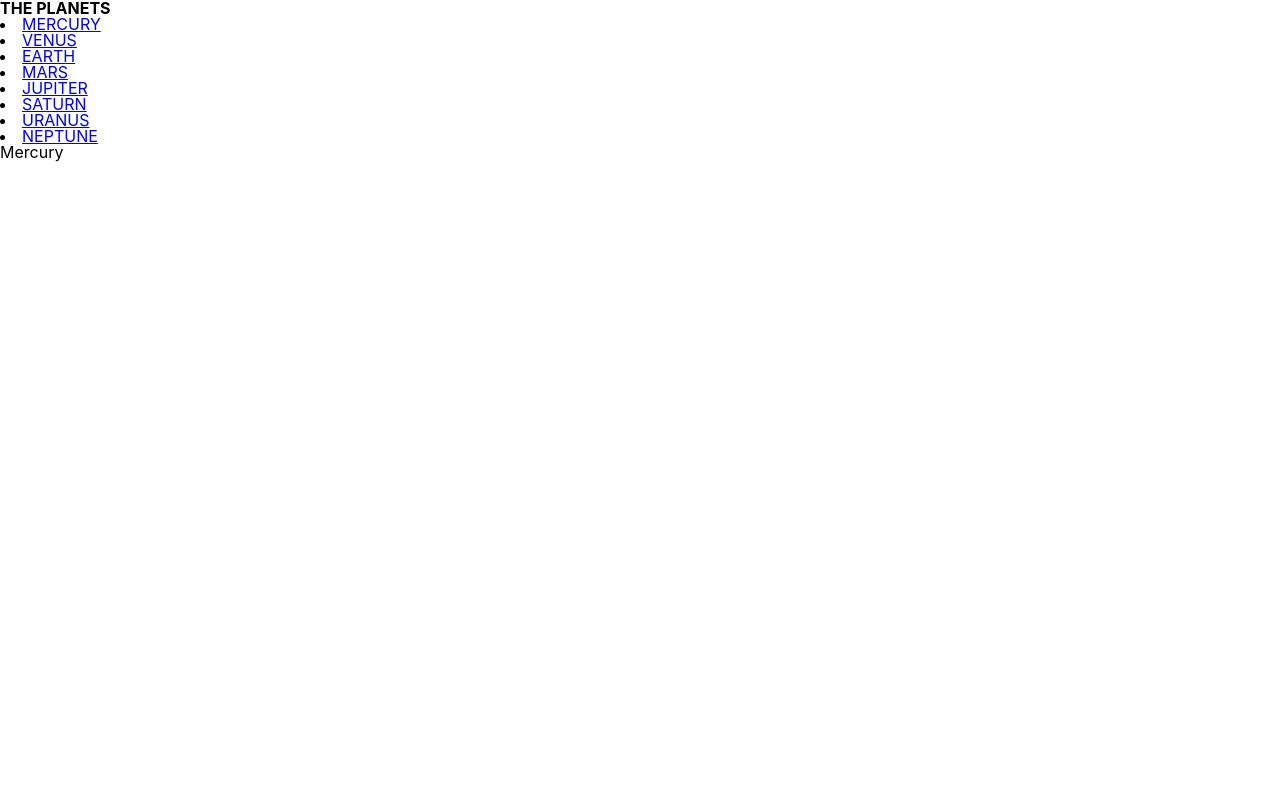
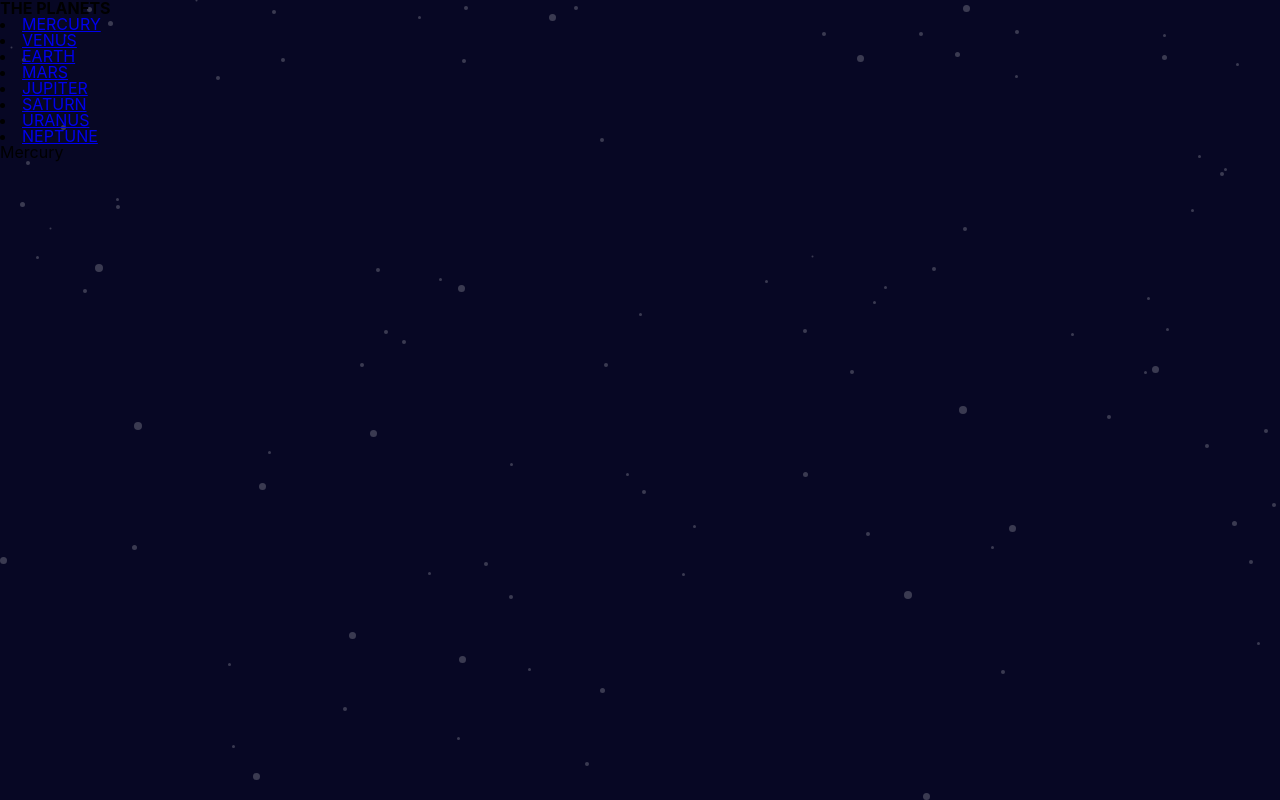
Before and after one commit to jfiora/the-planets, a React (Vite) app: page /mercury in a window 1280 px wide. Built offline with nearby package versions, Linux system fonts and the light colour scheme.

Commit message:
page background

```diff
--- a/src/styles/base.css
+++ b/src/styles/base.css
@@ -4,6 +4,8 @@ body {
     sans-serif;
   -webkit-font-smoothing: antialiased;
   -moz-osx-font-smoothing: grayscale;
+  background-color: var(--blue-dark);
+  background-image: url('../img/internal/background-stars.svg');
 }
 
 code {
```
